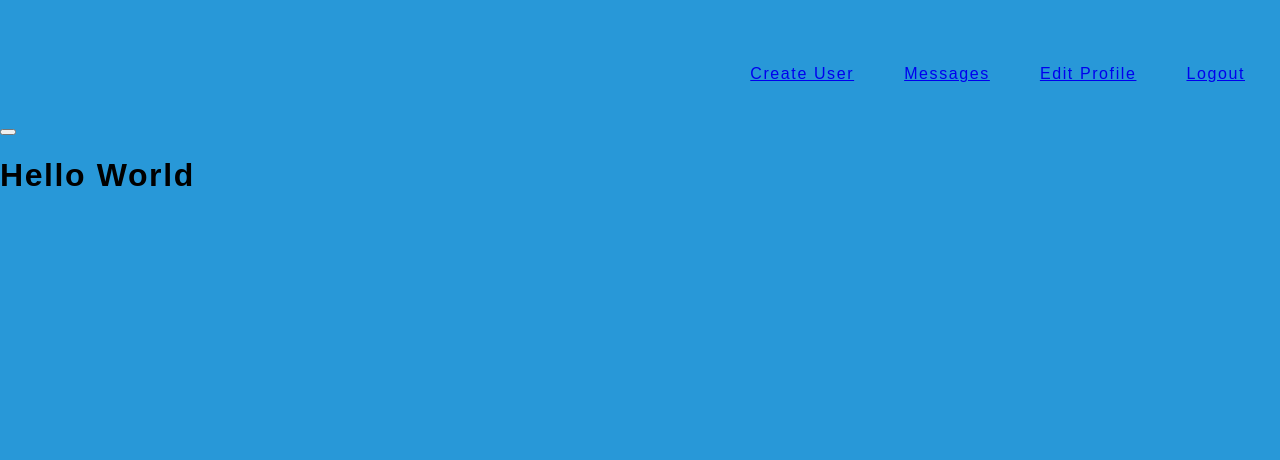
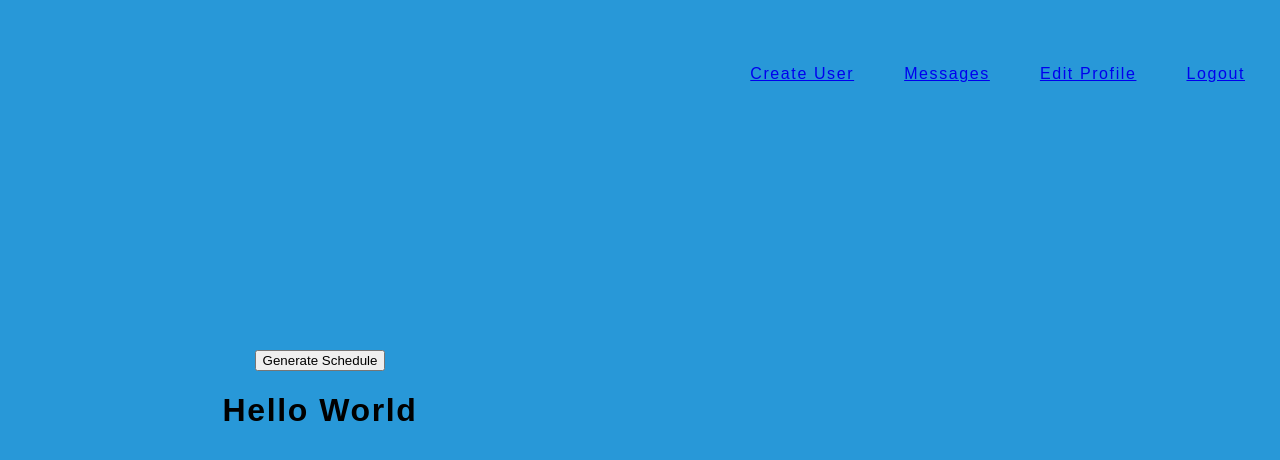
Before and after one commit to AdminAkai/schedular-api, a React (Create React App) app in the folder client/: page /dashboard/1 in a window 1280 px wide. Shown: the top 460 px of the page. Built offline with nearby package versions, Linux system fonts and the light colour scheme; no server answers; the HTML template or start-up script is replaced by a standard one.

Commit message:
Styled edit profile to center form

```diff
--- a/client/src/App.css
+++ b/client/src/App.css
@@ -1,9 +1,6 @@
 .App {
   font-family: 'Dosis', sans-serif;
   letter-spacing: 0.1em;
-  display: flex;
-  justify-content: center;
-  align-items: center;
   width: 100vw;
   height: 100vh;
   background-color: #2898d8;
@@ -11,8 +8,14 @@
 }
 
 .component-container {
-  width: 100%;
-  height: 100%;
+  position: absolute;
+  margin-top: 200px;
+  width: 50%;
+  height: 50%;
+  display: flex;
+  justify-content: center;
+  align-items: center;
+  flex-direction: column;
 }
 
 .schedular {
@@ -30,8 +33,8 @@
 
 .form {
   padding: 20px;
+  width: 400px;
   background: #ffffff;
-  position: relative;
   display: flex;
   justify-content: center;
   align-items: center;
@@ -166,12 +169,23 @@
   margin-top: -12px;
 }
 
+.navbar {
+  position: absolute;
+  display: flex;
+  justify-content: flex-end;
+  align-items: flex-start;
+  flex-direction: row;
+  width: 100vw;
+  height: 20vh;
+}
+
 .navbar-container {
   position: relative;
   display: flex;
   width: 100%;
   justify-content: flex-end;
   align-items: flex-start;
+  flex-direction: row;
 }
 
 .navbar-items {
@@ -185,11 +199,15 @@
 }
 
 .edit-profile {
+  width: 50%;
+  height: 50%;
+  margin-top: 200px;
+  margin-left: 500px;
+  position: absolute;
   display: flex;
   justify-content: center;
   align-items: center;
   flex-direction: column;
-  height: 70%;
 }
 
 @keyframes fadeInUp {
--- a/client/src/components/CreateUser.js
+++ b/client/src/components/CreateUser.js
@@ -56,6 +56,7 @@ export default class HelloWorld extends Component {
                     isCreateUserPage={this.state.createUserPage}
                     isAdmin={this.state.isAdmin}
                 />
+                <div>
                     <form className="form">
                         <h3>New Username</h3>
                         <input
@@ -97,6 +98,7 @@ export default class HelloWorld extends Component {
                         ></input>
                     </form>
                 </div>
+            </div>
         )
     }
 }
--- a/client/src/components/Dashboard.js
+++ b/client/src/components/Dashboard.js
@@ -31,13 +31,15 @@ export default class Dashboard extends Component {
 
     render() {
         return (
-            <div className="component-container">
+            <div>
                 <Navbar
                     currentProfile={this.props.match.params.id}
                     isAdmin={this.state.isAdmin}
                 />
-                <button onClick={this.generateSchedule}></button>
-                <Schedular />
+                <div className="component-container">
+                    <button onClick={this.generateSchedule}>Generate Schedule</button>
+                    <Schedular />
+                </div>
             </div>
         )
     }
--- a/client/src/components/EditProfile.js
+++ b/client/src/components/EditProfile.js
@@ -42,7 +42,7 @@ export default class EditProfile extends Component {
 
     render() {
         return (
-            <div className="component-container">
+            <div>
                 <Navbar
                     isEditPage={this.state.isEditPage}
                     currentProfile={this.props.match.params.id}
--- a/client/src/components/Navbar.js
+++ b/client/src/components/Navbar.js
@@ -30,6 +30,7 @@ export default class Navbar extends Component {
     render() {
 
         return (
+            <div className="navbar">
                 <div className="navbar-container">
                     <div className="navbar-items">
                         {this.props.isCreateUserPage
@@ -65,6 +66,7 @@ export default class Navbar extends Component {
                         <Link className="navbar-option" to='/'>Logout</Link>
                     </div>
                 </div>
+            </div>
         )
     }
 }
```
Lines whose indentation alone changed are shown as unchanged.
